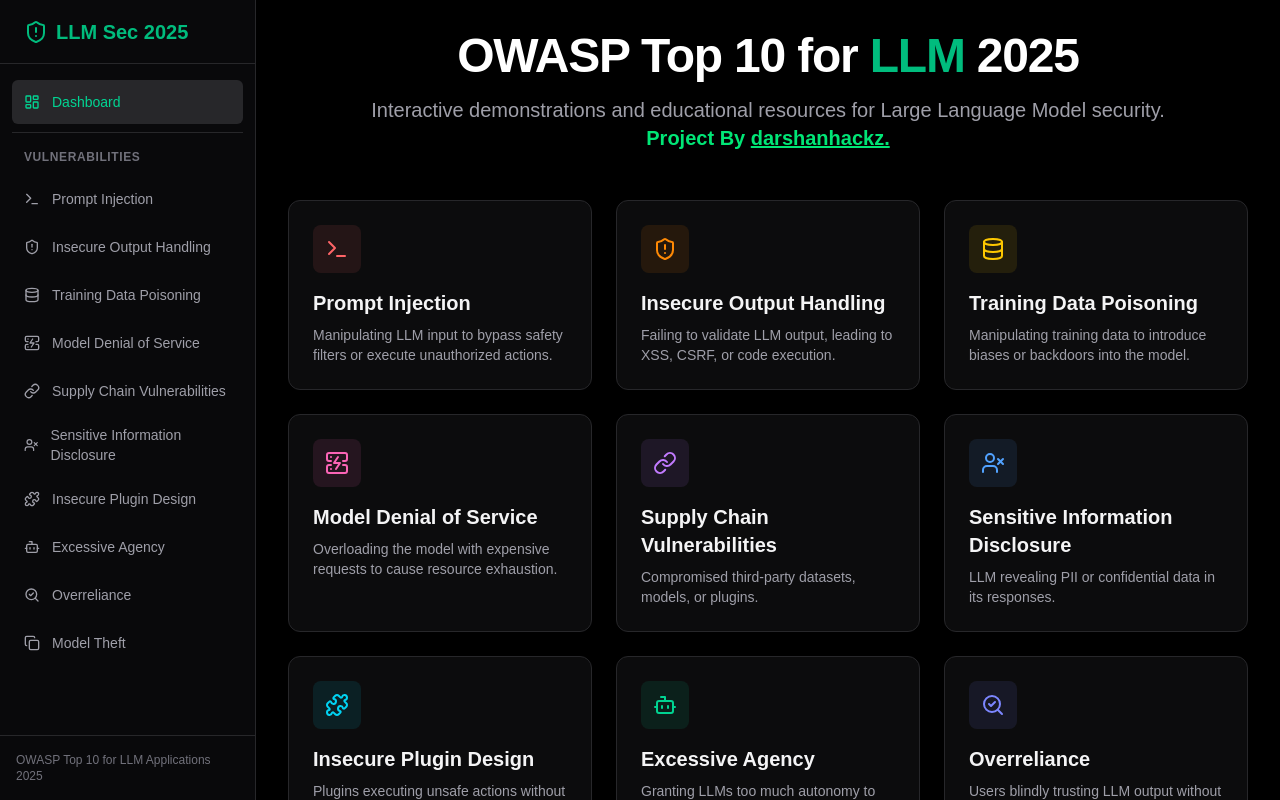
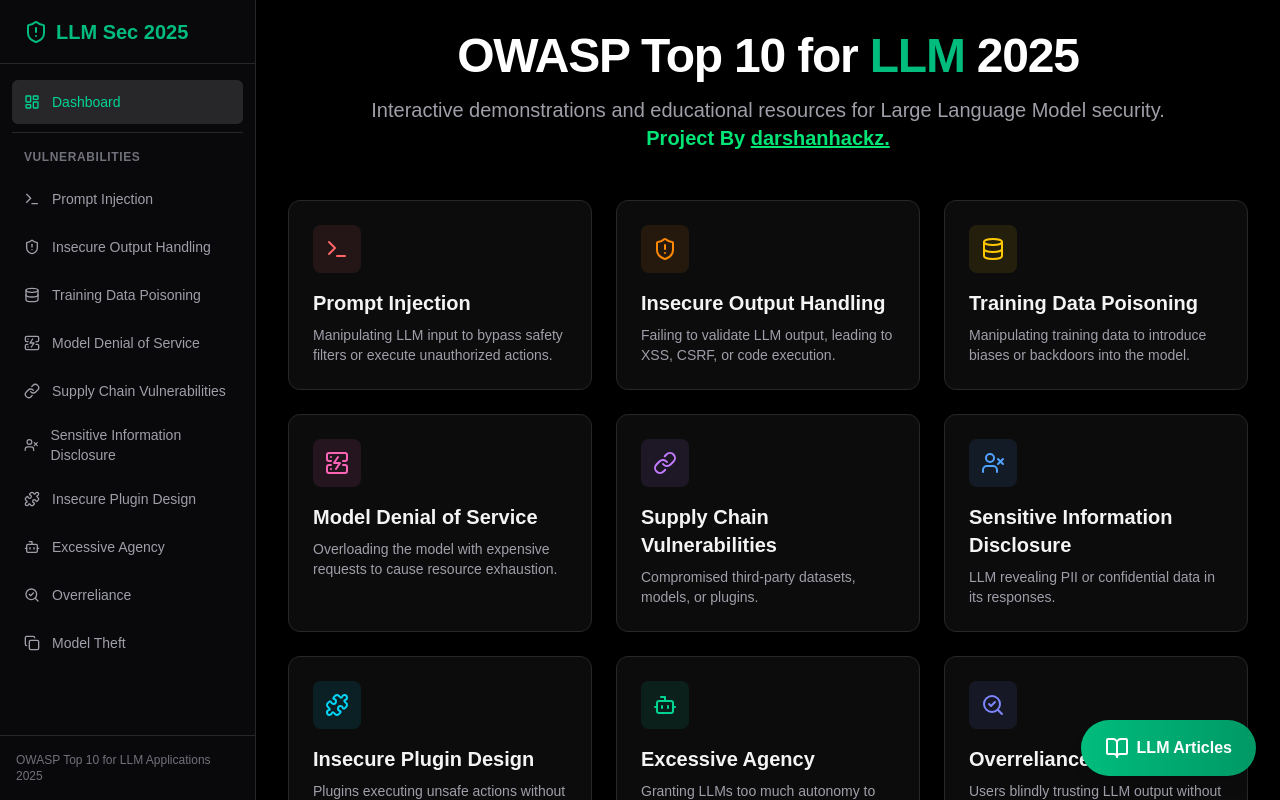
Before and after one commit to Darshan-naik-cyber/ai-hacking, a Next.js app: page / in a window 1280 px wide. Built offline with nearby package versions, Linux system fonts and the light colour scheme.

Commit message:
Article URL Added

```diff
--- a/app/page.tsx
+++ b/app/page.tsx
@@ -11,6 +11,7 @@
   SearchCheck,
   Copy,
   ArrowRight,
+  BookOpen,
 } from "lucide-react";
 
 const vulnerabilities = [
@@ -133,6 +134,18 @@
           ))}
         </div>
       </div>
+
+      {/* Floating Action Button */}
+      <a
+        href="https://medium.com/@darshannnaik1234/list/ai-llm-hacking-series-631e118084ea"
+        target="_blank"
+        rel="noopener noreferrer"
+        className="fixed bottom-6 right-6 z-50 flex items-center gap-2 rounded-full bg-gradient-to-r from-emerald-500 to-emerald-600 px-5 py-3 text-sm font-semibold text-white shadow-lg transition-all hover:shadow-emerald-500/50 hover:scale-105 active:scale-95 sm:px-6 sm:py-4 sm:text-base"
+        aria-label="Read LLM Articles on Medium"
+      >
+        <BookOpen className="h-5 w-5 sm:h-6 sm:w-6" />
+        <span>LLM Articles</span>
+      </a>
     </div>
   );
 }
```
